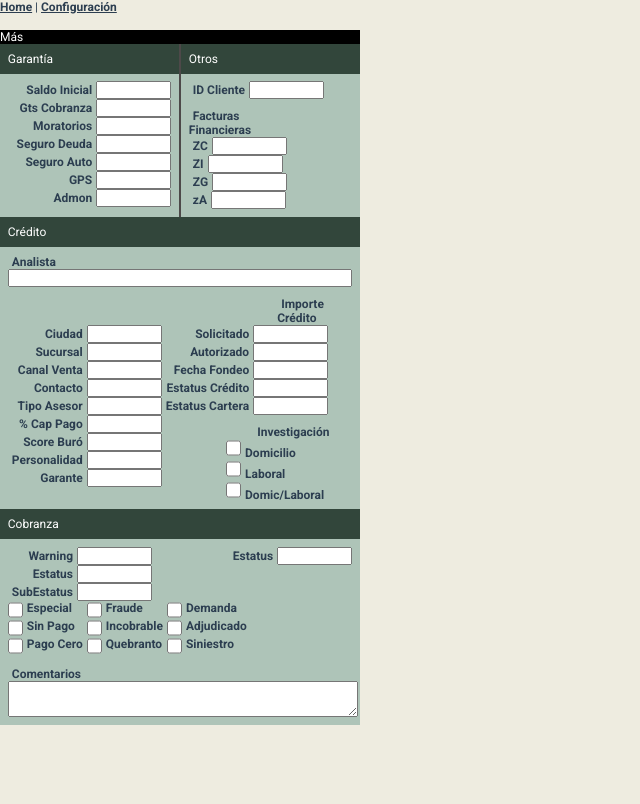
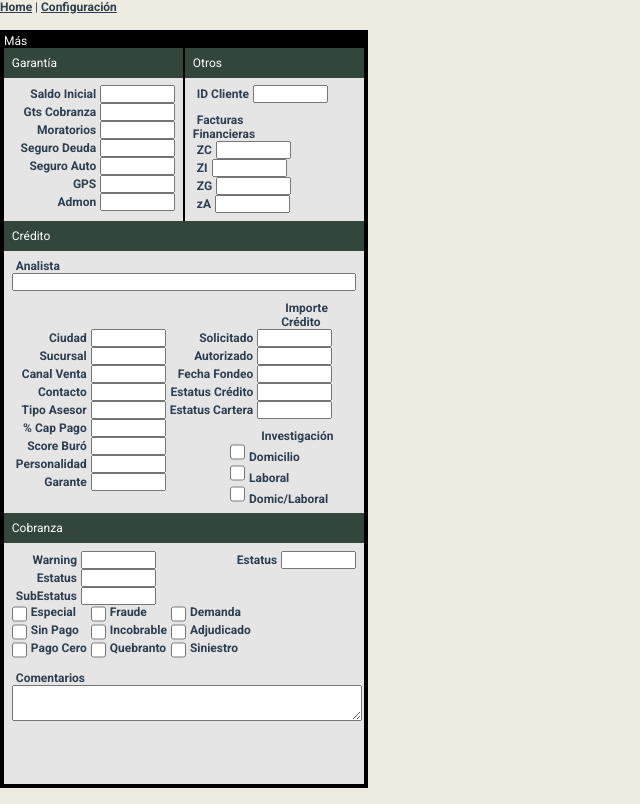
Before and after one commit to betolabrada/checktax-wdb, a Vue app in the folder client/: page /extension in a window 1280 px wide. Shown: the whole page, without its empty margins (0-640 px from the left). Built offline with nearby package versions, Linux system fonts and the light colour scheme.

Commit message:
mejorando diseño

```diff
--- a/client/src/assets/main.css
+++ b/client/src/assets/main.css
@@ -45,7 +45,7 @@ input.phone-input {
 
 .left-side {
     width: 178px;
-    border-right: var(--gray-nav) solid 2px;
+    border-right: #000000 solid 2px;
 }
 
 .right-side {
@@ -141,3 +141,7 @@ input.phone-input {
 .bordered {
     border: #000000 solid 4px;
 }
+
+.bordered-bottom {
+    border-bottom: #000000 solid 4px;
+}
--- a/client/src/components/ExtensionForm.vue
+++ b/client/src/components/ExtensionForm.vue
@@ -1,5 +1,5 @@
 <template>
-    <div class="main-form">
+    <div class="ext-form bordered">
         <div class="section-header-1">
             Más
         </div>
@@ -46,8 +46,9 @@ export default class ExtensionForm extends Vue {}
 
 <style scoped>
 
-.main-form {
+.ext-form {
   width: 360px;
+  height: 750px;
   background: #e5e5e5;
   margin: 16px 0;
 }
@@ -72,10 +73,6 @@ export default class ExtensionForm extends Vue {}
     background: #AEC4B8;
 }
 
-input{
-    background-color: #D7E2DB;
-}
-
 .section-header-1{
     background: #000000;
     color: #ffffff;
--- a/client/src/components/MainForm.vue
+++ b/client/src/components/MainForm.vue
@@ -44,6 +44,7 @@ export default class MainForm extends Vue {}
 <style>
 .main-form {
   width: 500px;
+  height: 750px;
   background: #e5e5e5;
   margin: 16px 0 16px 16px;
 }
--- a/client/src/views/Home.vue
+++ b/client/src/views/Home.vue
@@ -10,6 +10,7 @@
       <v-d-cotizaciones v-if="currentVD === 'cotizaciones'"></v-d-cotizaciones>
       <alta-cliente v-if="currentVD === 'altaCliente'"></alta-cliente>
       <manejo-cliente v-if="currentVD === 'manejoCliente'"></manejo-cliente>
+      <v-d-operaciones-sin-plan v-if="currentVD === 'operacionesSinPlan'"></v-d-operaciones-sin-plan>
     </div>
   </div>
 </template>
@@ -24,9 +25,11 @@ import ExtensionForm from '@/components/ExtensionForm.vue'; // @ is an alias to
 import AltaCliente from '@/components/AltaCliente.vue';
 import ManejoCliente from '@/views/ManejoCliente.vue';
 import { mapActions } from 'vuex';
+import VDOperacionesSinPlan from '@/components/OperacionesSinPlan.vue';
 
 @Component({
   components: {
+    VDOperacionesSinPlan,
     ManejoCliente,
     ExtensionForm,
     VDCotizaciones,
```
Also changed, not shown: 1 other file (tests, documents, lock files or other folders).
